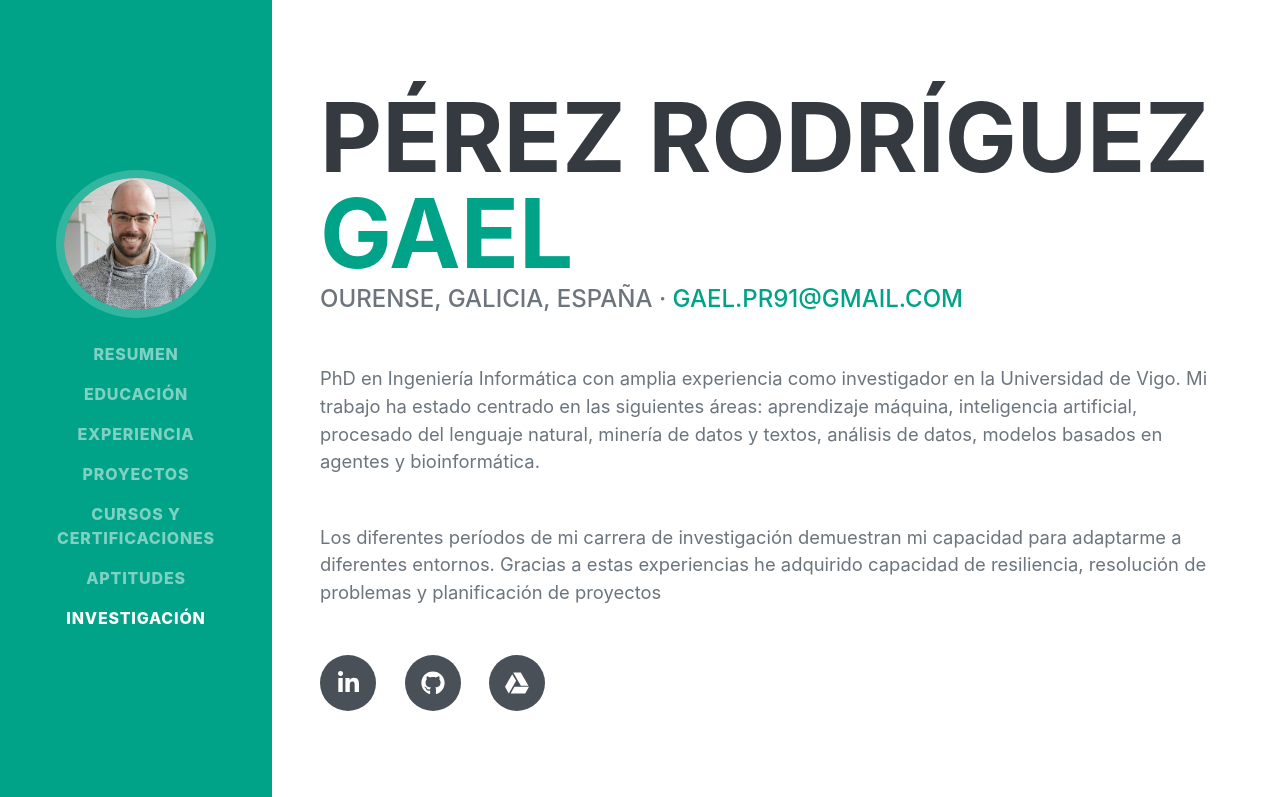
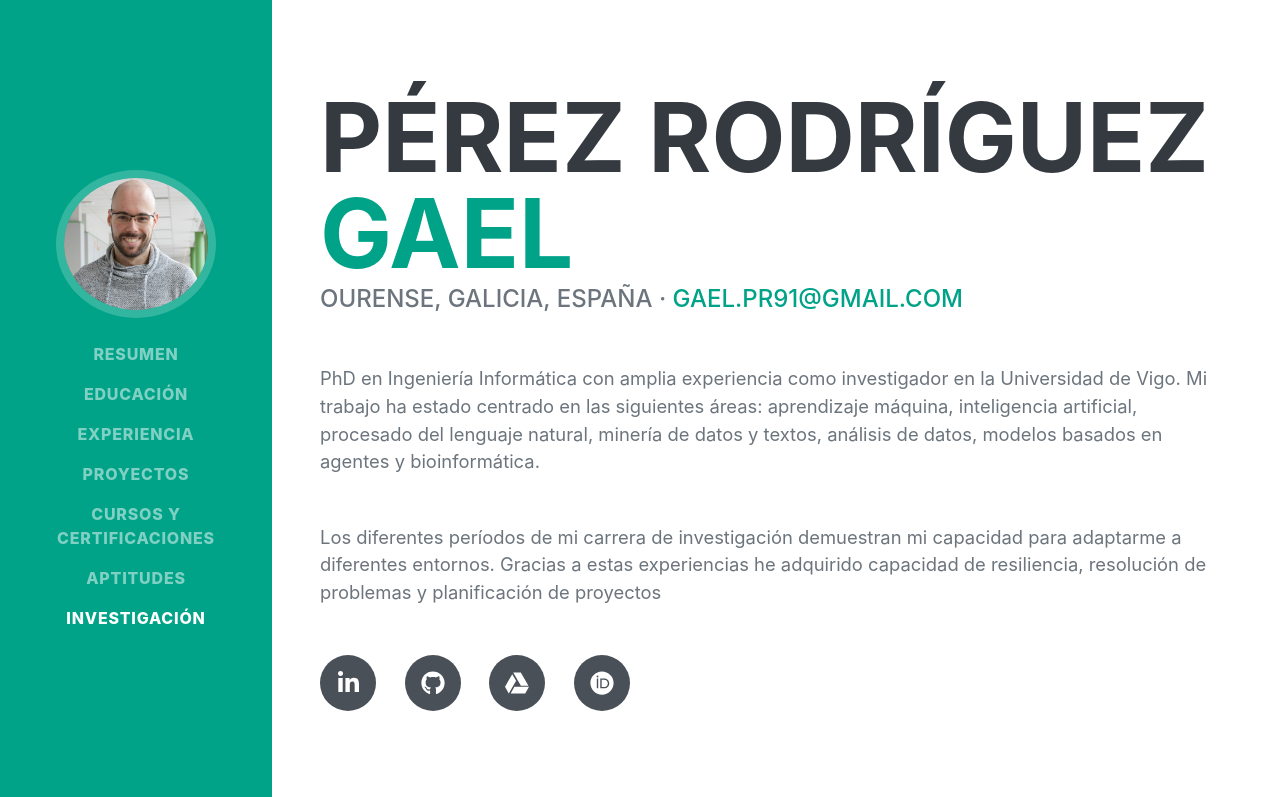
Before and after one commit to gaeperez/gaeperez.github.io, a plain HTML site: page index.html in a window 1280 px wide. Shown: the top 797 px of the page. Drawn offline with nearby package versions, Linux system fonts and the light colour scheme; a web font is replaced by a local one.

Commit message:
Added ORCID

```diff
--- a/index.html
+++ b/index.html
@@ -58,6 +58,7 @@
                         <a class="social-icon" href="https://www.linkedin.com/in/gaeperez-ab36451b2/" target="_blank"><i class="fab fa-linkedin-in"></i></a>
                         <a class="social-icon" href="https://github.com/gaeperez" target="_blank"><i class="fab fa-github"></i></a>
 						<a class="social-icon" href="https://drive.google.com/file/d/1UAExMDDo6bekdXaVaLPIM3s83MsOx_UK/view?usp=sharing" target="_blank"><i class="fab fa-google-drive"></i></a>
+						<a class="social-icon" href="https://orcid.org/0000-0001-6740-3742" target="_blank"><i class="fab fa-orcid"></i></a>
                     </div>
                 </div>
             </section>
```
